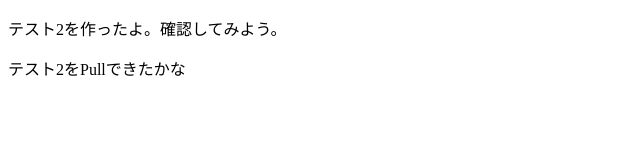
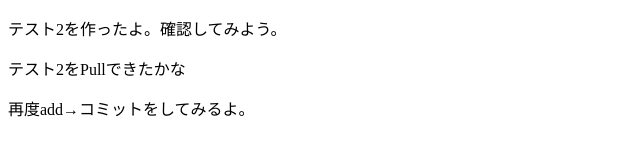
Before and after one commit to tohsiki/git-test2, a plain HTML site: page index.html in a window 1280 px wide. Shown: the whole page, without its empty margins (0-640 px from the left). Drawn offline with Linux system fonts and the light colour scheme.

Commit message:
test2で2回目のコミットをするよ

```diff
--- a/index.html
+++ b/index.html
@@ -8,5 +8,6 @@
 <body>
 <p>テスト2を作ったよ。確認してみよう。</p>
 <p>テスト2をPullできたかな</p>
+<p>再度add→コミットをしてみるよ。</p>
 </body>
 </html>
```
